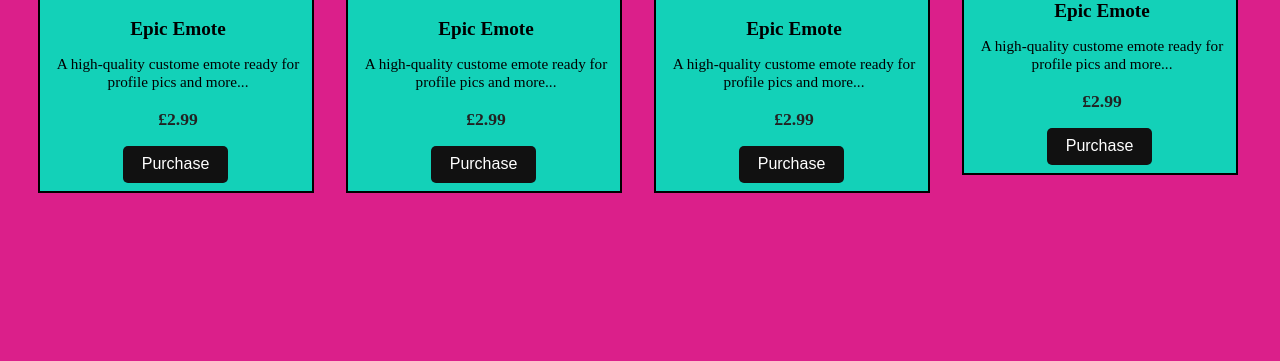
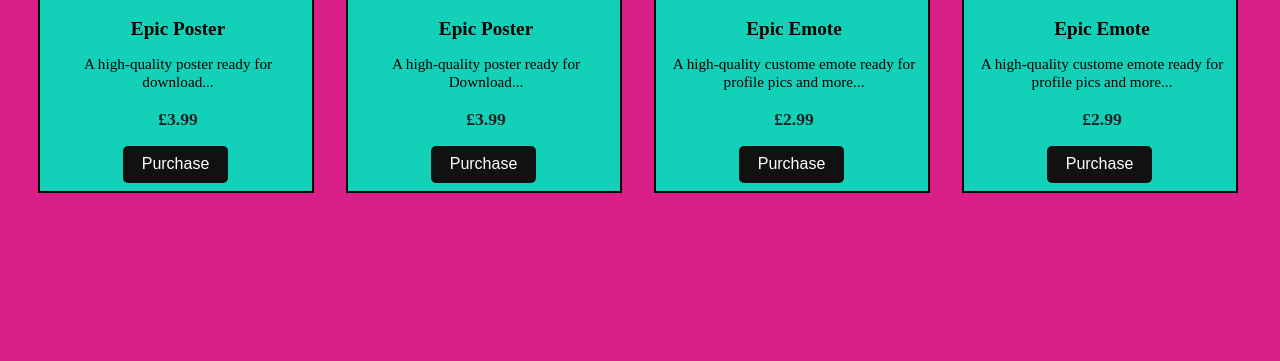
Before and after one commit to j-noon/Moogle_rockstar, a Django app: page /merchandise/ in a window 1280 px wide. Shown: the part 831-1192 px from the top of the page. Before the commit the page ends 1024 px from the top, so only its background shows below. Run offline with Django 5.2, Linux system fonts and the light colour scheme; the visitor is signed in with stand-in values (Sample User, id 1).

Commit message:
merch page: made chages to products and descriptions

```diff
--- a/core/static/core/css/base.css
+++ b/core/static/core/css/base.css
@@ -121,6 +121,7 @@ h1 {
   align-items: center;
   background: rgb(19, 209, 184);
   padding: 3px 8px;
+  border: solid black 2px;
   border-radius: 10px;
   z-index: 1000;
   position: absolute;
--- a/merchandise/templates/merchandise/merchandise.html
+++ b/merchandise/templates/merchandise/merchandise.html
@@ -16,7 +16,7 @@
     <div class="merch-grid">
 
       <div class="merch-item">
-        <img class="merch-img" src="https://res.cloudinary.com/ddmslr9na/image/upload/v1753364898/emote-4_s5l4ze.png" alt="Cool Merch Item">
+        <img class="merch-img" src="https://res.cloudinary.com/ddmslr9na/image/upload/v1753372549/LOL_Sphynx_puagem.webp" alt="Cool Merch Item">
         <div class="merch-details">
           <h3 class="merch-title">Epic Emote</h3>
           <p class="merch-desc">A high-quality custome emote ready for profile pics and more...</p>
@@ -26,7 +26,18 @@
       </div>
 
       <div class="merch-item">
-        <img class="merch-img" src="https://res.cloudinary.com/ddmslr9na/image/upload/v1753364898/emote-1_hrzpaa.png" alt="Cool Merch Item">
+        <img class="merch-img" src="https://res.cloudinary.com/ddmslr9na/image/upload/v1753372549/pAInter_YIPEEE_YAHOO_ivhddh.webp" alt="Cool Merch Item">
+        <div class="merch-details">
+          <h3 class="merch-title">Epic Poster</h3>
+          <p class="merch-desc">A high-quality poster ready for download...</p>
+          <p class="merch-price">£3.99</p>
+          <button class="purchase-btn">Purchase</button>
+        </div>
+      </div>
+
+
+      <div class="merch-item">
+        <img class="merch-img" src="https://res.cloudinary.com/ddmslr9na/image/upload/v1753372548/Lets_Get_Shwiffty_jesswz.webp" alt="Cool Merch Item">
         <div class="merch-details">
           <h3 class="merch-title">Epic Emote</h3>
           <p class="merch-desc">A high-quality custome emote ready for profile pics and more...</p>
@@ -36,21 +47,11 @@
       </div>
 
       <div class="merch-item">
-        <img class="merch-img" src="https://res.cloudinary.com/ddmslr9na/image/upload/v1753364899/emote-5_rrwqyo.png" alt="Cool Merch Item">
+        <img class="merch-img" src="https://res.cloudinary.com/ddmslr9na/image/upload/v1753372551/SPOILER_Waowzers_this_took_me_forever_im_so_proud_of_this_ddp3xy.webp" alt="Cool Merch Item">
         <div class="merch-details">
-          <h3 class="merch-title">Epic Emote</h3>
-          <p class="merch-desc">A high-quality custome emote ready for profile pics and more...</p>
-          <p class="merch-price">£2.99</p>
-          <button class="purchase-btn">Purchase</button>
-        </div>
-      </div>
-
-      <div class="merch-item">
-        <img class="merch-img" src="https://res.cloudinary.com/ddmslr9na/image/upload/v1753364899/emote-2_akv2rq.png" alt="Cool Merch Item">
-        <div class="merch-details">
-          <h3 class="merch-title">Epic Emote</h3>
-          <p class="merch-desc">A high-quality custome emote ready for profile pics and more...</p>
-          <p class="merch-price">£2.99</p>
+          <h3 class="merch-title">Epic Poster</h3>
+          <p class="merch-desc">A high-quality poster ready for Download...</p>
+          <p class="merch-price">£3.99</p>
           <button class="purchase-btn">Purchase</button>
         </div>
       </div>
@@ -79,7 +80,7 @@
         <img class="merch-img" src="https://res.cloudinary.com/ddmslr9na/image/upload/v1753366952/file-Lm2clKI8es04J9tfyr8NEzYb_ukuvwg.webp" alt="Cool Merch Item">
         <div class="merch-details">
           <h3 class="merch-title">Hallows poster</h3>
-          <p class="merch-desc">A high-quality poster ready download...</p>
+          <p class="merch-desc">A high-quality poster ready to download...</p>
           <p class="merch-price">£3.99</p>
           <button class="purchase-btn">Purchase</button>
         </div>
```
